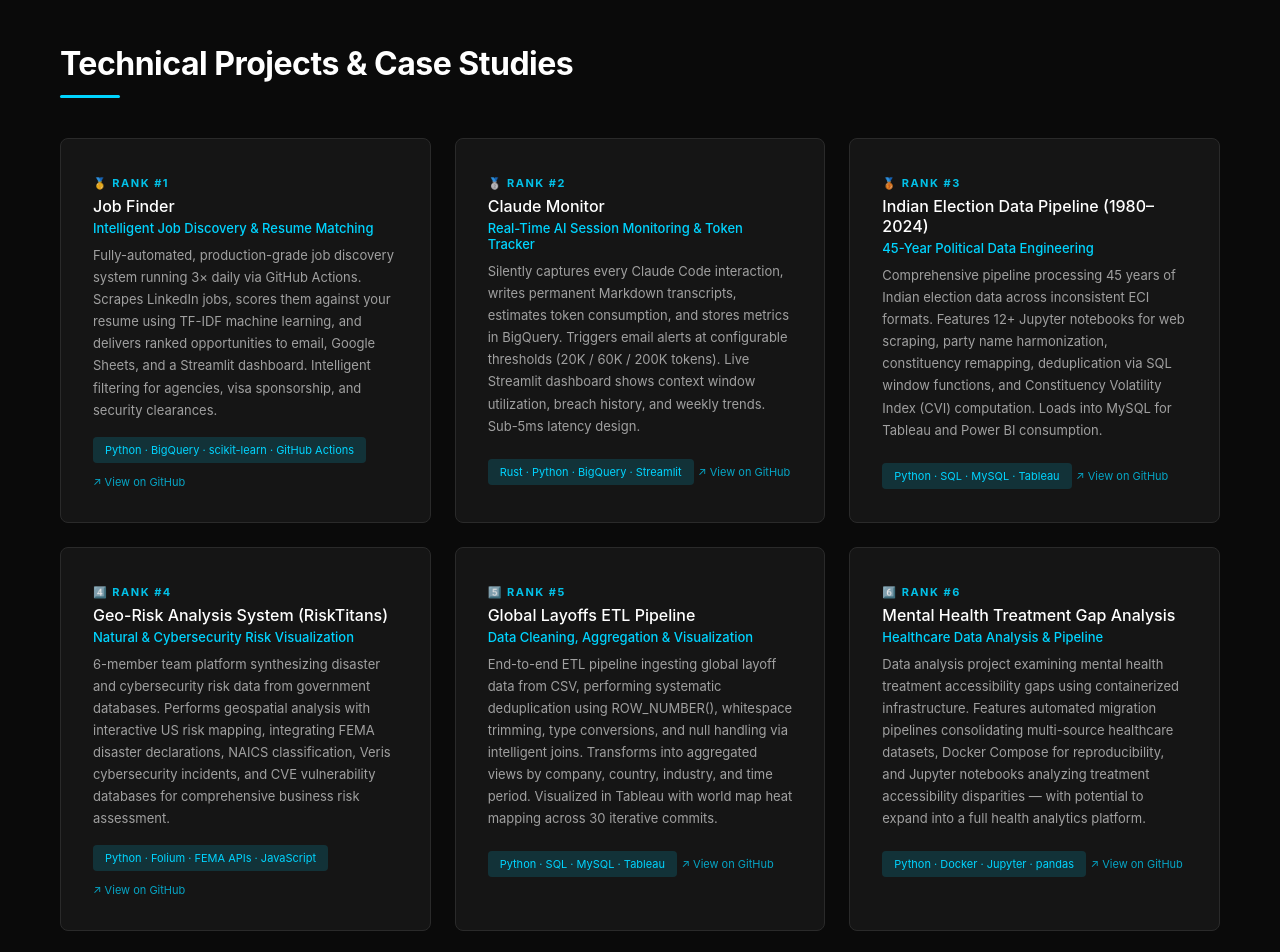
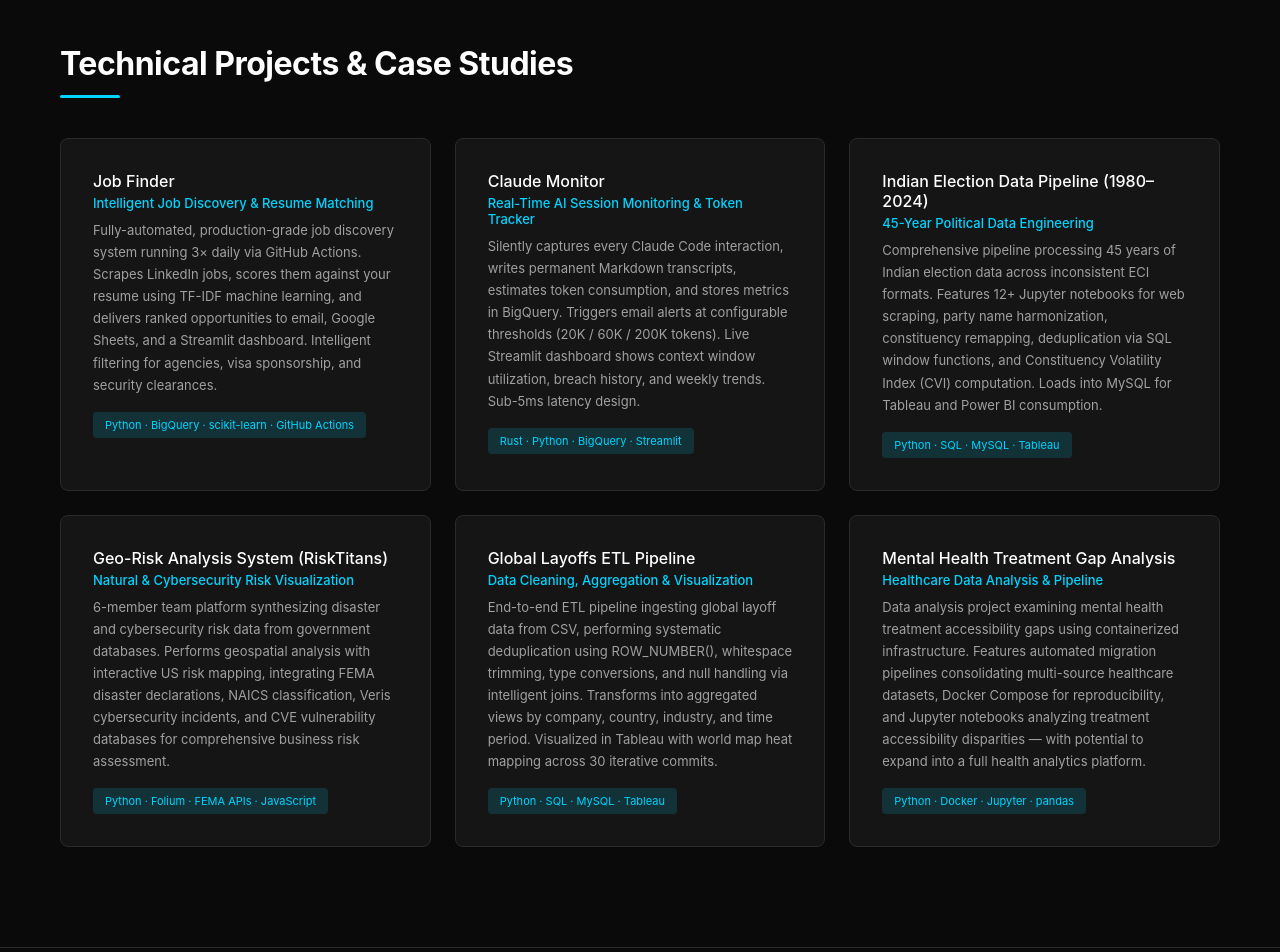
Before and after one commit to BadrinathSanagavaram/BadrinathSanagavaram.github.io, a plain HTML site: page index.html in a window 1280 px wide. Shown: the part 2160-3112 px from the top of the page. Drawn offline with Linux system fonts and the light colour scheme.

Commit message:
fix: swap cert links, remove ranks, make project cards fully clickable
- Swap certificate PDFs: Masters -> Diploma Certificate.pdf, Bachelors -> CMM_merged.pdf
- Remove rank badges (🥇🥈🥉) from all 6 project cards
- Remove separate View on GitHub links
- Convert project card divs to <a> tags — entire card now links to GitHub repo
- Add display:block + text-decoration:none to .exp-card for correct anchor styling

```diff
--- a/index.html
+++ b/index.html
@@ -285,6 +285,7 @@
     .card-grid-3 { display: grid; grid-template-columns: repeat(3, 1fr); gap: 24px; }
 
     .exp-card {
+      display: block;
       position: relative;
       background: var(--bg-card);
       border: 1px solid var(--border-color);
@@ -293,6 +294,8 @@
       cursor: pointer;
       transition: all 0.3s ease;
       overflow: hidden;
+      text-decoration: none;
+      color: inherit;
     }
     .exp-card::before {
       content: '';
@@ -580,7 +583,7 @@
             <span class="degree-type">Master's Degree</span>
             <span class="field">Data Analytics Engineering</span>
             <span class="university">George Mason University</span>
-            <a class="cert-link" href="certificates/CMM_merged.pdf" target="_blank" rel="noopener">
+            <a class="cert-link" href="certificates/Diploma%20Certificate.pdf" target="_blank" rel="noopener">
               ↗ View Certificate
             </a>
           </div>
@@ -591,7 +594,7 @@
             <span class="degree-type">Bachelor's Degree</span>
             <span class="field">Computer Science &amp; Engineering</span>
             <span class="university">Jawaharlal Nehru Technological University Hyderabad</span>
-            <a class="cert-link" href="certificates/Diploma%20Certificate.pdf" target="_blank" rel="noopener">
+            <a class="cert-link" href="certificates/CMM_merged.pdf" target="_blank" rel="noopener">
               ↗ View Certificate
             </a>
           </div>
@@ -713,8 +716,7 @@
 
     <div class="card-grid-3">
 
-      <div class="exp-card">
-        <div class="rank-badge">🥇 Rank #1</div>
+      <a class="exp-card" href="https://github.com/BadrinathSanagavaram/job-finder" target="_blank" rel="noopener">
         <div class="card-title">Job Finder</div>
         <div class="card-subtitle">Intelligent Job Discovery &amp; Resume Matching</div>
         <div class="card-desc">
@@ -725,13 +727,9 @@
           sponsorship, and security clearances.
         </div>
         <span class="card-badge">Python · BigQuery · scikit-learn · GitHub Actions</span>
-        <a class="card-github" href="https://github.com/BadrinathSanagavaram/job-finder" target="_blank" rel="noopener">
-          ↗ View on GitHub
       </a>
-      </div>
 
-      <div class="exp-card">
-        <div class="rank-badge">🥈 Rank #2</div>
+      <a class="exp-card" href="https://github.com/BadrinathSanagavaram/claude-monitor" target="_blank" rel="noopener">
         <div class="card-title">Claude Monitor</div>
         <div class="card-subtitle">Real-Time AI Session Monitoring &amp; Token Tracker</div>
         <div class="card-desc">
@@ -742,13 +740,9 @@
           and weekly trends. Sub-5ms latency design.
         </div>
         <span class="card-badge">Rust · Python · BigQuery · Streamlit</span>
-        <a class="card-github" href="https://github.com/BadrinathSanagavaram/claude-monitor" target="_blank" rel="noopener">
-          ↗ View on GitHub
       </a>
-      </div>
 
-      <div class="exp-card">
-        <div class="rank-badge">🥉 Rank #3</div>
+      <a class="exp-card" href="https://github.com/BadrinathSanagavaram/Complete-Election-Data-Engineering-Project" target="_blank" rel="noopener">
         <div class="card-title">Indian Election Data Pipeline (1980–2024)</div>
         <div class="card-subtitle">45-Year Political Data Engineering</div>
         <div class="card-desc">
@@ -759,13 +753,9 @@
           MySQL for Tableau and Power BI consumption.
         </div>
         <span class="card-badge">Python · SQL · MySQL · Tableau</span>
-        <a class="card-github" href="https://github.com/BadrinathSanagavaram/Complete-Election-Data-Engineering-Project" target="_blank" rel="noopener">
-          ↗ View on GitHub
       </a>
-      </div>
 
-      <div class="exp-card">
-        <div class="rank-badge">4️⃣ Rank #4</div>
+      <a class="exp-card" href="https://github.com/BadrinathSanagavaram/Geo-Risk-Analysis-Prediction-System-RiskTitans-" target="_blank" rel="noopener">
         <div class="card-title">Geo-Risk Analysis System (RiskTitans)</div>
         <div class="card-subtitle">Natural &amp; Cybersecurity Risk Visualization</div>
         <div class="card-desc">
@@ -776,13 +766,9 @@
           business risk assessment.
         </div>
         <span class="card-badge">Python · Folium · FEMA APIs · JavaScript</span>
-        <a class="card-github" href="https://github.com/BadrinathSanagavaram/Geo-Risk-Analysis-Prediction-System-RiskTitans-" target="_blank" rel="noopener">
-          ↗ View on GitHub
       </a>
-      </div>
 
-      <div class="exp-card">
-        <div class="rank-badge">5️⃣ Rank #5</div>
+      <a class="exp-card" href="https://github.com/BadrinathSanagavaram/First-ETL-Pipeline-Layoffs-Project" target="_blank" rel="noopener">
         <div class="card-title">Global Layoffs ETL Pipeline</div>
         <div class="card-subtitle">Data Cleaning, Aggregation &amp; Visualization</div>
         <div class="card-desc">
@@ -793,13 +779,9 @@
           in Tableau with world map heat mapping across 30 iterative commits.
         </div>
         <span class="card-badge">Python · SQL · MySQL · Tableau</span>
-        <a class="card-github" href="https://github.com/BadrinathSanagavaram/First-ETL-Pipeline-Layoffs-Project" target="_blank" rel="noopener">
-          ↗ View on GitHub
       </a>
-      </div>
 
-      <div class="exp-card">
-        <div class="rank-badge">6️⃣ Rank #6</div>
+      <a class="exp-card" href="https://github.com/BadrinathSanagavaram/Mental-Health-Treatment-Gap-Analysis" target="_blank" rel="noopener">
         <div class="card-title">Mental Health Treatment Gap Analysis</div>
         <div class="card-subtitle">Healthcare Data Analysis &amp; Pipeline</div>
         <div class="card-desc">
@@ -810,10 +792,7 @@
           disparities — with potential to expand into a full health analytics platform.
         </div>
         <span class="card-badge">Python · Docker · Jupyter · pandas</span>
-        <a class="card-github" href="https://github.com/BadrinathSanagavaram/Mental-Health-Treatment-Gap-Analysis" target="_blank" rel="noopener">
-          ↗ View on GitHub
       </a>
-      </div>
 
     </div>
   </div>
```
Lines whose indentation alone changed are shown as unchanged.
